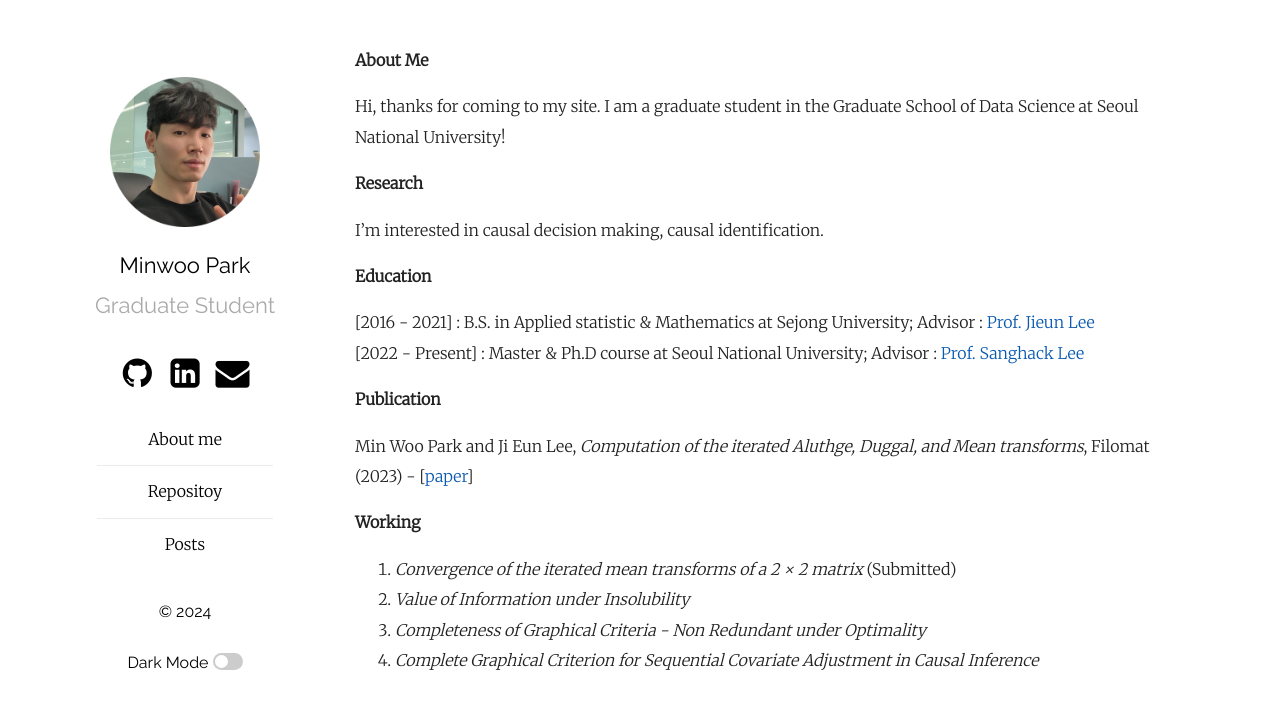
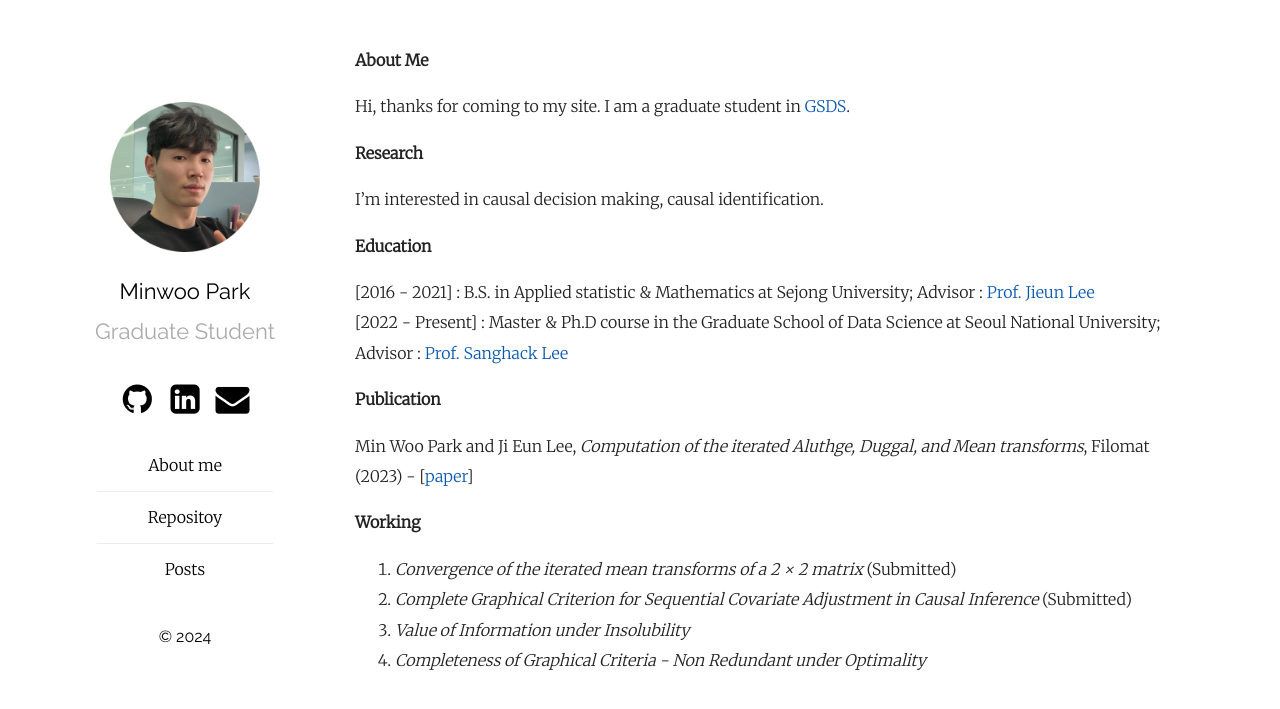
Before and after one commit to MinwooPark96/minwoopark96.github.com, a Jekyll site: the page built from aboutme.md, in a window 1280 px wide. Shown: the top 709 px of the page. Built offline with Jekyll 4.4.1, drawn with Linux system fonts in a browser that asks for light colours.

Commit message:
post nips

```diff
--- a/_config.yml
+++ b/_config.yml
@@ -17,7 +17,7 @@ plainwhite:
   date_format: "%b %-d, %Y"
   sitemap: true # set to true to generate sitemap.xml content
   search: true # set to true to enable searchbar
-  dark_mode: true # set to true to add dark mode toggle
+  dark_mode: False # set to true to add dark mode toggle
   portfolio_image: "assets/minwoo.png" # the path from the base directory of the site to the image to display (no / at the start)
   html_lang: "en" # set the lang attribute of the <html> tag for the pages. See here for a list of codes: https://www.w3schools.com/tags/ref_country_codes.asp
   condensed_mobile:
--- a/aboutme.md
+++ b/aboutme.md
@@ -5,7 +5,7 @@ title: About Me
 
 **About Me**
 
-Hi, thanks for coming to my site. I am a graduate student in the Graduate School of Data Science at Seoul National University!
+Hi, thanks for coming to my site. I am a graduate student in [GSDS](https://gsds.snu.ac.kr/).
 
 **Research**
 
@@ -14,7 +14,7 @@ I'm interested in causal decision making, causal identification.
 **Education**
 
 [2016 - 2021] : B.S. in Applied statistic & Mathematics at Sejong University; Advisor : [Prof. Jieun Lee](https://home.sejong.ac.kr/~jieunlee7/)\\
-[2022 - Present] : Master & Ph.D course at Seoul National University; Advisor : [Prof. Sanghack Lee](https://www.sanghacklee.me/)
+[2022 - Present] : Master & Ph.D course in the Graduate School of Data Science at Seoul National University; Advisor : [Prof. Sanghack Lee](https://www.sanghacklee.me/)
 
 **Publication**
 
@@ -24,6 +24,6 @@ and Mean transforms*, Filomat (2023) - [[paper](https://doiserbia.nb.rs/Article.
 **Working**
 
 1. *Convergence of the iterated mean transforms of a 2 × 2 matrix* (Submitted)
-2. *Value of Information under Insolubility*
-3. *Completeness of Graphical Criteria - Non Redundant under Optimality*
-4. *Complete Graphical Criterion for Sequential Covariate Adjustment in Causal Inference*
+2. *Complete Graphical Criterion for Sequential Covariate Adjustment in Causal Inference* (Submitted)
+3. *Value of Information under Insolubility*
+4. *Completeness of Graphical Criteria - Non Redundant under Optimality*
```
